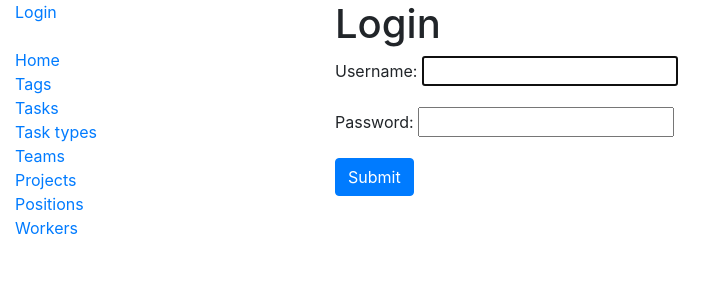
After one commit to ShcherbynaSv/it_company_task_manager, a Django app: page /accounts/login/ in a window 1280 px wide. The commit adds this page. Shown: the top 300 px of the page, without its empty margins (0-726 px from the left). Run offline with Django 5.2, Linux system fonts and the light colour scheme.

Commit message:
Add login/logout feature

```diff
--- a/it_company_task_manager/settings.py
+++ b/it_company_task_manager/settings.py
@@ -11,6 +11,8 @@ https://docs.djangoproject.com/en/5.2/ref/settings/
 """
 
 from pathlib import Path
+
+from django.conf.global_settings import LOGIN_REDIRECT_URL
 
 # Build paths inside the project like this: BASE_DIR / 'subdir'.
 BASE_DIR = Path(__file__).resolve().parent.parent
@@ -130,6 +132,8 @@ DEFAULT_AUTO_FIELD = "django.db.models.BigAutoField"
 
 AUTH_USER_MODEL = "tasks.Worker"
 
+LOGIN_REDIRECT_URL = "/tasks/"
+
 INTERNAL_IPS = [
     "127.0.0.1",
 ]
--- a/it_company_task_manager/urls.py
+++ b/it_company_task_manager/urls.py
@@ -20,5 +20,6 @@ from django.urls import path, include
 
 urlpatterns = [
     path("admin/", admin.site.urls),
-    path("tasks/", include("tasks.urls", namespace="tasks"))
+    path("tasks/", include("tasks.urls", namespace="tasks")),
+    path("accounts/", include("django.contrib.auth.urls"))
 ] + debug_toolbar_urls()
--- a/templates/includes/sidebar.html
+++ b/templates/includes/sidebar.html
@@ -1,4 +1,14 @@
 <ul class="sidebar-nav">
+  {% if user.is_authenticated %}
+    <li><strong>User: </strong>{{ user.username }}</li>
+    <form action="{% url 'logout' %}" method="post">
+      {% csrf_token %}
+      <button class="btn btn-primary" type="submit">Logout</button>
+    </form>
+  {% else %}
+    <li><a href="{% url 'login' %}">Login</a></li>
+  {% endif %}
+  <br>
   <li><a href="{% url 'tasks:index' %}">Home</a></li>
   <li><a href="{% url 'tasks:tag-list' %}">Tags</a></li>
   <li><a href="{% url 'tasks:task-list' %}">Tasks</a></li>
--- /dev/null
+++ b/templates/registration/logged_out.html
@@ -0,0 +1,5 @@
+{% extends "base.html" %}
+{% block content %}
+<p>Logged out</p>
+<a href="{% url 'login' %}">Click here to login again</a>
+{% endblock %}
--- /dev/null
+++ b/templates/registration/login.html
@@ -0,0 +1,15 @@
+{% extends "base.html" %}
+
+{% block content %}
+  <h1>Login</h1>
+  {% if form.errors %}
+    <p style="color:red;">Invalid credentials</p>
+  {% endif %}
+  <form action="{% url 'login' %}" method="post">
+    {% csrf_token %}
+    {{ form.as_p }}
+    <input class="btn btn-primary" type="submit" value="Submit">
+    <input type="hidden" name="next" value="{{ next }}">
+
+  </form>
+{% endblock %}
```
